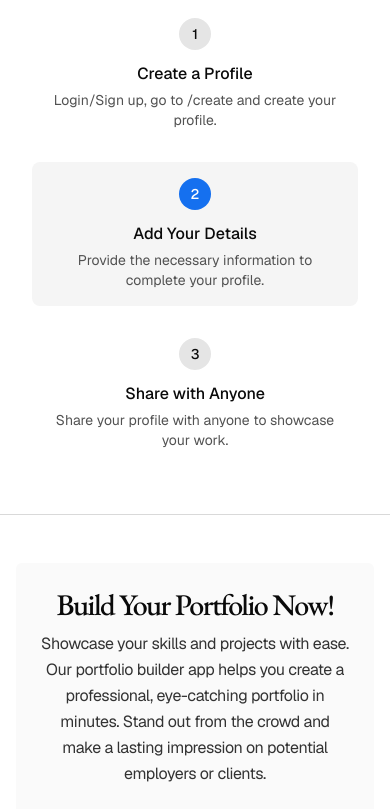
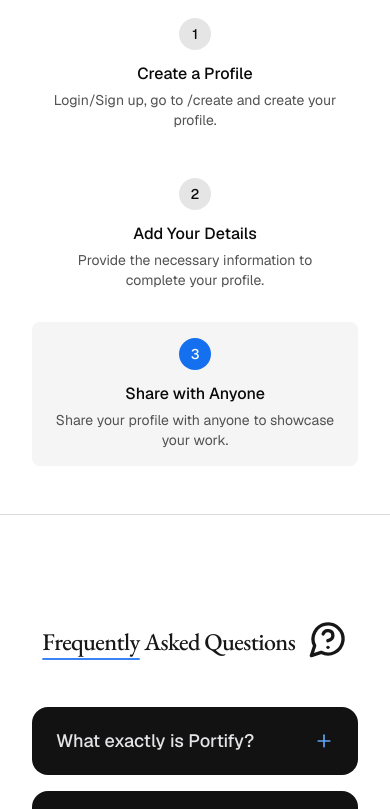
Before and after one commit to ArjunCodess/portify, a Next.js app: page / in a window 390 px wide. Shown: the part 1156-1965 px from the top of the page. Built offline with nearby package versions, Linux system fonts and the light colour scheme; no server answers.

Commit message:
feat: add FAQs and enhance UI
- Move FAQs to dedicated data file for better maintainability
- Add decorative underlines to main headings
- Clean up code formatting

```diff
--- a/app/page.tsx
+++ b/app/page.tsx
@@ -1,6 +1,6 @@
-'use client';
+"use client";
 
-import { Package, Sparkles, HelpCircle, XIcon, MoveDown } from "lucide-react";
+import { Package, Sparkles, HelpCircle, XIcon, MoveDown, MessageCircleQuestion } from "lucide-react";
 import { Button } from "@/components/ui/button";
 import { Input } from "@/components/ui/input";
 import { FeatureCard } from "@/components/feature-card";
@@ -20,6 +20,13 @@ import { features } from "@/lib/features";
 import { Separator } from "@/components/ui/separator";
 import BlurFade from "@/components/ui/blur-fade";
 import TextRotate from "@/components/ui/text-rotate";
+import {
+  Accordion,
+  AccordionContent,
+  AccordionItem,
+  AccordionTrigger,
+} from "@/components/ui/accordion";
+import { faqs } from "@/lib/faqs";
 
 export default function Home() {
   return (
@@ -36,10 +43,10 @@ export default function Home() {
                         className="border border-border rounded-lg relative w-full aspect-video group"
                         style={{
                           transform: `rotate(${image.rotation}deg)`,
-                          transition: 'transform 0.3s ease-in-out'
+                          transition: "transform 0.3s ease-in-out",
                         }}
                         onMouseEnter={(e) => {
-                          e.currentTarget.style.transform = 'rotate(0deg)';
+                          e.currentTarget.style.transform = "rotate(0deg)";
                         }}
                         onMouseLeave={(e) => {
                           e.currentTarget.style.transform = `rotate(${image.rotation}deg)`;
@@ -90,7 +97,7 @@ export default function Home() {
                       "Beautiful",
                       "Professional",
                       "Modern",
-                      "Unique"
+                      "Unique",
                     ]}
                     mainClassName="inline-block bg-[#1570EF] px-4 py-1 rounded-lg text-white overflow-hidden -mb-3 md:-mb-4"
                     staggerFrom="first"
@@ -133,10 +140,10 @@ export default function Home() {
                         className="border border-border rounded-lg relative w-full aspect-video group"
                         style={{
                           transform: `rotate(${image.rotation}deg)`,
-                          transition: 'transform 0.3s ease-in-out'
+                          transition: "transform 0.3s ease-in-out",
                         }}
                         onMouseEnter={(e) => {
-                          e.currentTarget.style.transform = 'rotate(0deg)';
+                          e.currentTarget.style.transform = "rotate(0deg)";
                         }}
                         onMouseLeave={(e) => {
                           e.currentTarget.style.transform = `rotate(${image.rotation}deg)`;
@@ -202,8 +209,8 @@ export default function Home() {
       <BlurFade delay={0.5} offset={30} inView={true} inViewMargin="0px">
         <section className="px-4 sm:px-0">
           <h1 className="font-medium font-eb-garamond text-2xl sm:text-3xl md:text-5xl lg:text-6xl leading-tight tracking-tight text-neutral-900 dark:text-white text-center mb-8">
-            Create a{" "}
-            Portfolio in Minutes <MoveDown className="inline-block w-10 h-10 ml-2 -mt-3" />
+            Create a Portfolio in <span className="underline underline-offset-8 decoration-blue-500">Minutes</span>{" "}
+            <MoveDown className="inline-block w-10 h-10 ml-2 -mt-3" />
           </h1>
           <FeatureSteps features={features} autoPlayInterval={3000} />
         </section>
@@ -213,6 +220,32 @@ export default function Home() {
 
       <BlurFade delay={0.6} offset={35} inView={true} inViewMargin="0px">
         <section>
+          <div className="px-8 py-16">
+            <div className="mx-auto max-w-3xl space-y-12">
+              <h1 className="font-medium font-eb-garamond text-2xl sm:text-3xl md:text-5xl lg:text-6xl leading-tight tracking-tight text-neutral-900 dark:text-white text-center mb-8">
+                <span className="underline underline-offset-8 decoration-blue-500">Frequently</span> Asked Questions{" "}
+                <MessageCircleQuestion className="inline-block w-10 h-10 ml-2 -mt-3" />
+              </h1>
+
+              <Accordion type="single" collapsible className="mt-16 space-y-4">
+                {faqs.map((faq) => (
+                  <AccordionItem key={faq.id} value={faq.id}>
+                    <AccordionTrigger>{faq.question}</AccordionTrigger>
+                    <AccordionContent>
+                      {faq.answer}
+                    </AccordionContent>
+                  </AccordionItem>
+                ))}
+              </Accordion>
+            </div>
+          </div>
+        </section>
+      </BlurFade>
+
+      <Separator className="my-12 sm:my-20" />
+
+      <BlurFade delay={0.7} offset={40} inView={true} inViewMargin="0px">
+        <section>
           <CallToAction />
         </section>
       </BlurFade>
--- a/components/call-to-action.tsx
+++ b/components/call-to-action.tsx
@@ -9,7 +9,7 @@ export default function CallToAction() {
         <div className="flex flex-col text-center bg-muted/50 rounded-md p-6 sm:p-8 lg:p-14 gap-6 sm:gap-8 items-center">
           <div className="flex flex-col gap-2 sm:gap-4">
             <h3 className="font-medium font-eb-garamond text-3xl sm:text-4xl md:text-6xl tracking-tighter max-w-2xl font-regular">
-              Build Your Portfolio Now!
+              Build Your Portfolio <span className="underline underline-offset-8 decoration-blue-500">Now!</span>
             </h3>
             <p className="text-base sm:text-lg leading-relaxed tracking-tight text-muted-foreground max-w-2xl mx-auto">
               Showcase your skills and projects with ease. Our portfolio builder
--- /dev/null
+++ b/components/ui/accordion.tsx
@@ -0,0 +1,69 @@
+"use client";
+
+import * as React from "react";
+import * as AccordionPrimitive from "@radix-ui/react-accordion";
+import { Plus } from "lucide-react";
+import { cn } from "@/lib/utils";
+
+export const Accordion = AccordionPrimitive.Root;
+
+export const AccordionItem = React.forwardRef<
+  React.ElementRef<typeof AccordionPrimitive.Item>,
+  React.ComponentPropsWithoutRef<typeof AccordionPrimitive.Item>
+>(({ className, ...props }, ref) => (
+  <AccordionPrimitive.Item
+    ref={ref}
+    className={cn("mb-4", className)}
+    {...props}
+  />
+));
+AccordionItem.displayName = "AccordionItem";
+
+export const AccordionTrigger = React.forwardRef<
+  React.ElementRef<typeof AccordionPrimitive.Trigger>,
+  React.ComponentPropsWithoutRef<typeof AccordionPrimitive.Trigger>
+>(({ className, children, ...props }, ref) => (
+  <AccordionPrimitive.Header>
+    <AccordionPrimitive.Trigger
+      ref={ref}
+      className={cn(
+        "group w-full rounded-2xl bg-[rgb(18,18,18)] px-6 py-5 text-left text-lg font-medium text-zinc-200 transition-all",
+        "data-[state=open]:rounded-b-none",
+        className
+      )}
+      {...props}
+    >
+      <div className="flex items-center justify-between">
+        {children}
+        <Plus className="h-5 w-5 text-blue-400 transition-transform duration-500 ease-in-out group-data-[state=open]:rotate-45" />
+      </div>
+    </AccordionPrimitive.Trigger>
+  </AccordionPrimitive.Header>
+));
+AccordionTrigger.displayName = AccordionPrimitive.Trigger.displayName;
+
+export const AccordionContent = React.forwardRef<
+  React.ElementRef<typeof AccordionPrimitive.Content>,
+  React.ComponentPropsWithoutRef<typeof AccordionPrimitive.Content>
+>(({ className, children, ...props }, ref) => (
+  <AccordionPrimitive.Content
+    ref={ref}
+    className={cn(
+      "overflow-hidden text-zinc-400",
+      "transition-all duration-300 ease-in-out",
+      "data-[state=closed]:animate-accordion-up data-[state=open]:animate-accordion-down",
+      "bg-[rgb(18,18,18)] rounded-b-2xl",
+      className
+    )}
+    {...props}
+  >
+    <div className={cn(
+      "px-6 py-5",
+      "transition-all duration-300 ease-in-out",
+      className
+    )}>
+      {children}
+    </div>
+  </AccordionPrimitive.Content>
+));
+AccordionContent.displayName = AccordionPrimitive.Content.displayName;
--- /dev/null
+++ b/lib/faqs.ts
@@ -0,0 +1,58 @@
+export interface FAQ {
+  id: string;
+  question: string;
+  answer: string;
+}
+
+export const faqs: FAQ[] = [
+  {
+    id: "1",
+    question: "What exactly is Portify?",
+    answer: "Portify is a tool designed to help creators, developers, designers, and anyone with something to showcase build a professional portfolio quickly and effortlessly. It's intuitive, beautiful, and packed with features to make your portfolio stand out."
+  },
+  {
+    id: "2",
+    question: "What customization options does Portify offer?",
+    answer: "Portify offers extensive customization options including multiple themes (Neutral, Ocean, Forest, Sunset, Rose, Slate), various templates (Minimal, Pristine, Vibrant, Elegant), and a wide selection of fonts for both headings and content. You can customize every pixel to reflect your personality."
+  },
+  {
+    id: "3",
+    question: "Does Portify include analytics features?",
+    answer: "Yes! Portify comes with built-in analytics that help you track both link clicks and profile visits. You can see how many people click on your portfolio links and get insights into when people are visiting your portfolio, helping you measure your reach and impact."
+  },
+  {
+    id: "4",
+    question: "How easy is it to create a portfolio with Portify?",
+    answer: "Creating a portfolio with Portify is incredibly simple and fast. Just follow three steps: 1) Create a profile by logging in, 2) Add your details and customize your portfolio, and 3) Share your profile with anyone. No coding required – you can have a beautiful portfolio ready in minutes!"
+  },
+  {
+    id: "5",
+    question: "Is Portify mobile-friendly?",
+    answer: "Absolutely! Every Portify template is fully responsive and optimized for all screen sizes. Your portfolio will look great on any device – whether it's viewed on desktops, tablets, or phones."
+  },
+  {
+    id: "6",
+    question: "Who is Portify designed for?",
+    answer: "Portify is perfect for anyone who wants to showcase their work professionally. It's especially suited for developers who want to highlight their projects, GitHub repos, and tech stack, as well as designers who want to display their creative work with stunning visuals."
+  },
+  {
+    id: "7",
+    question: "Can I preview my changes before publishing?",
+    answer: "Yes! Portify offers real-time preview of all your changes. You can instantly see how your portfolio looks as you swap templates, change fonts, or adjust colors, making it easy to perfect your portfolio before sharing it."
+  },
+  {
+    id: "8",
+    question: "How can I share my Portify portfolio?",
+    answer: "Once your portfolio is ready, you'll get a clean, shareable link that you can add to your email signature, social media bios, or resumes. Your portfolio is accessible to anyone you share the link with."
+  },
+  {
+    id: "9",
+    question: "What if I need help or want to provide feedback?",
+    answer: "You can open an issue on GitHub or email at arjunv.prakash12345@gmail.com for any suggestions, ideas, or issues you encounter. The team is always eager to hear feedback and improve Portify."
+  },
+  {
+    id: "10",
+    question: "Where can I try Portify?",
+    answer: "You can visit getportify.vercel.app to sign up and create your portfolio. You can also check out the code on GitHub at github.com/ArjunCodess/portify or see the teaser at dub.sh/portify-teaser."
+  }
+];
--- a/package.json
+++ b/package.json
@@ -22,6 +22,7 @@
     "@dnd-kit/sortable": "^10.0.0",
     "@dnd-kit/utilities": "^3.2.2",
     "@neondatabase/serverless": "^0.10.4",
+    "@radix-ui/react-accordion": "^1.2.2",
     "@radix-ui/react-avatar": "^1.1.2",
     "@radix-ui/react-collapsible": "^1.1.2",
     "@radix-ui/react-dialog": "^1.1.3",
--- a/tailwind.config.ts
+++ b/tailwind.config.ts
@@ -65,6 +65,28 @@ export default {
   			lg: 'var(--radius)',
   			md: 'calc(var(--radius) - 2px)',
   			sm: 'calc(var(--radius) - 4px)'
+  		},
+  		keyframes: {
+  			'accordion-down': {
+  				from: {
+  					height: '0'
+  				},
+  				to: {
+  					height: 'var(--radix-accordion-content-height)'
+  				}
+  			},
+  			'accordion-up': {
+  				from: {
+  					height: 'var(--radix-accordion-content-height)'
+  				},
+  				to: {
+  					height: '0'
+  				}
+  			}
+  		},
+  		animation: {
+  			'accordion-down': 'accordion-down 0.2s ease-out',
+  			'accordion-up': 'accordion-up 0.2s ease-out'
   		}
   	}
   },
```
Also changed, not shown: 1 other file (tests, documents, lock files or other folders).
